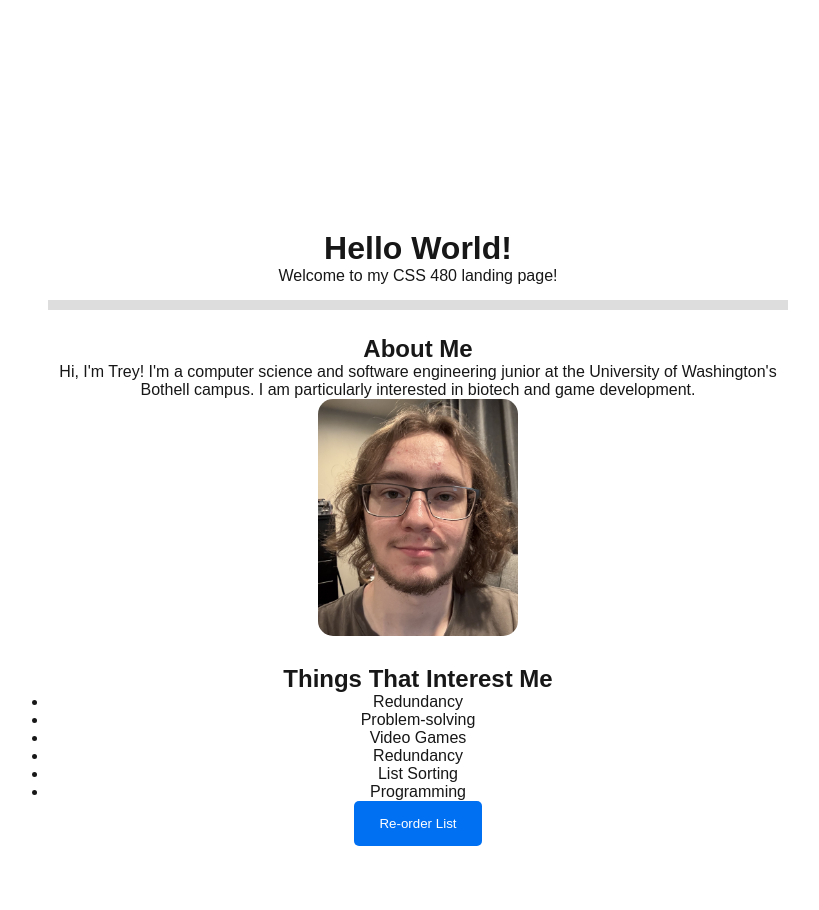
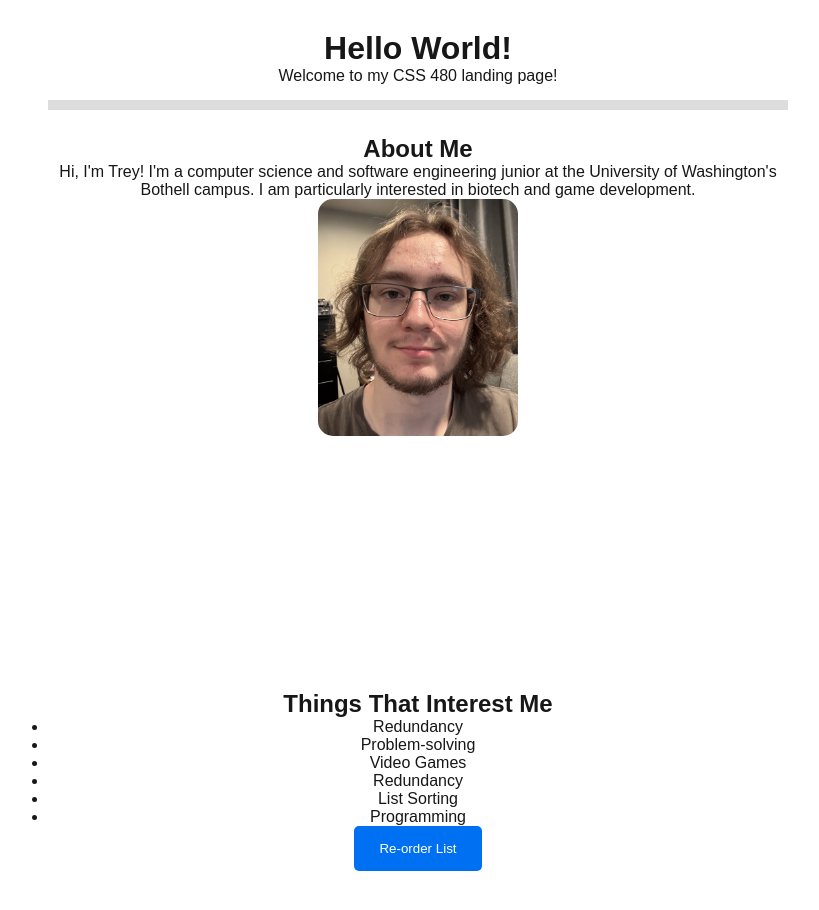
Before and after one commit to Trayouras/css-480-hello-world-new, a Next.js app: page / in a window 1280 px wide. Shown: the top 910 px of the page, without its empty margins (222-1041 px from the left). Built offline with nearby package versions, Linux system fonts and the light colour scheme.

Commit message:
Style tweaks

```diff
--- a/src/app/page.js
+++ b/src/app/page.js
@@ -60,7 +60,7 @@ const styles = {
     padding: "30px",
     textAlign: "center",
     maxWidth: "800px",
-    margin: "200px auto",
+    margin: "auto",
   },
   header: {
     borderBottom: "10px solid #ddd",
@@ -68,7 +68,7 @@ const styles = {
     marginBottom: "25px",
   },
   section: {
-    marginBottom: "25px",
+    marginBottom: "250px",
   },
   image: {
     maxWidth: "200px",
```
